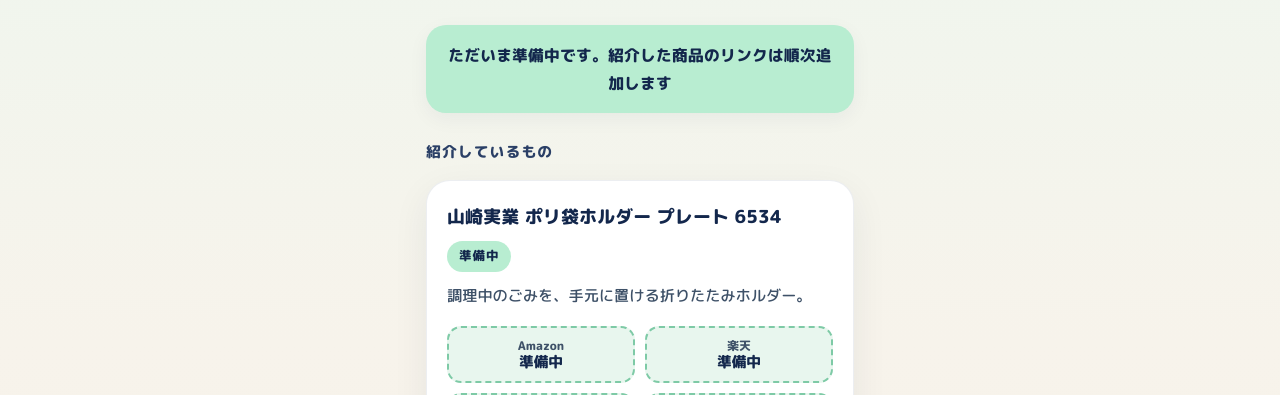
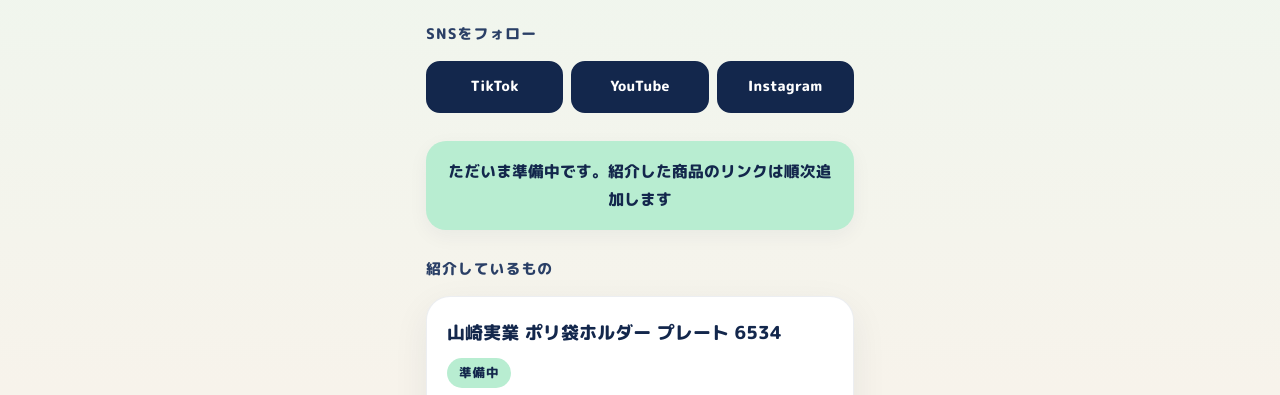
Before and after one commit to alicestudiojapan/rakuteku, a plain HTML site: page index.html in a window 1280 px wide. Shown: the part 385-780 px from the top of the page. Drawn offline with Linux system fonts and the light colour scheme.

Commit message:
プロフィール用ページにSNSのフォロー案内を加える
ヘッダー直下に TikTok・YouTube・Instagram へのリンクを置き、新しいタブで開く。

```diff
--- a/index.html
+++ b/index.html
@@ -26,6 +26,15 @@
       <p class="profile__tagline" id="site-tagline">一人暮らし・共働きの、収納と洗濯の時短</p>
     </header>
 
+    <nav class="sns" aria-label="SNSをフォロー">
+      <h2 class="section-title">SNSをフォロー</h2>
+      <div class="sns__links">
+        <a class="sns__btn" href="https://www.tiktok.com/@rakuteku_kurashi" target="_blank" rel="noopener">TikTok</a>
+        <a class="sns__btn" href="https://www.youtube.com/@rakuteku_kurashi" target="_blank" rel="noopener">YouTube</a>
+        <a class="sns__btn" href="https://www.instagram.com/rakuteku_kurashi/" target="_blank" rel="noopener">Instagram</a>
+      </div>
+    </nav>
+
     <aside class="notice" id="preparing-banner">
       <p class="notice__text">ただいま準備中です。紹介した商品のリンクは順次追加します</p>
     </aside>
--- a/style.css
+++ b/style.css
@@ -140,7 +140,10 @@ img, svg, video {
 .profile,
 .profile__name,
 .profile__handle,
-.footer {
+.footer,
+.sns,
+.sns__links,
+.sns__btn {
   max-width: 100%;
   min-width: 0;
   overflow-wrap: anywhere;
@@ -153,6 +156,52 @@ img, svg, video {
   line-height: 1.8;
   letter-spacing: 0.02em;
   text-align: center;
+}
+
+.sns {
+  margin: 24px 0 0;
+  min-width: 0;
+  width: 100%;
+}
+
+.sns__links {
+  display: grid;
+  grid-template-columns: repeat(3, minmax(0, 1fr));
+  gap: 8px;
+  width: 100%;
+  min-width: 0;
+}
+
+.sns__btn {
+  display: flex;
+  align-items: center;
+  justify-content: center;
+  min-height: 52px;
+  min-width: 0;
+  width: 100%;
+  max-width: 100%;
+  padding: 10px 6px;
+  border-radius: 14px;
+  border: 2px solid var(--navy);
+  background: var(--navy);
+  color: #fff;
+  text-decoration: none;
+  text-align: center;
+  font-weight: 800;
+  font-size: 0.88rem;
+  letter-spacing: 0.02em;
+  box-sizing: border-box;
+  overflow-wrap: anywhere;
+}
+
+.sns__btn:hover {
+  background: var(--navy-soft);
+  border-color: var(--navy-soft);
+}
+
+.sns__btn:focus-visible {
+  outline: 3px solid var(--mint-deep);
+  outline-offset: 2px;
 }
 
 .section-title {
```
